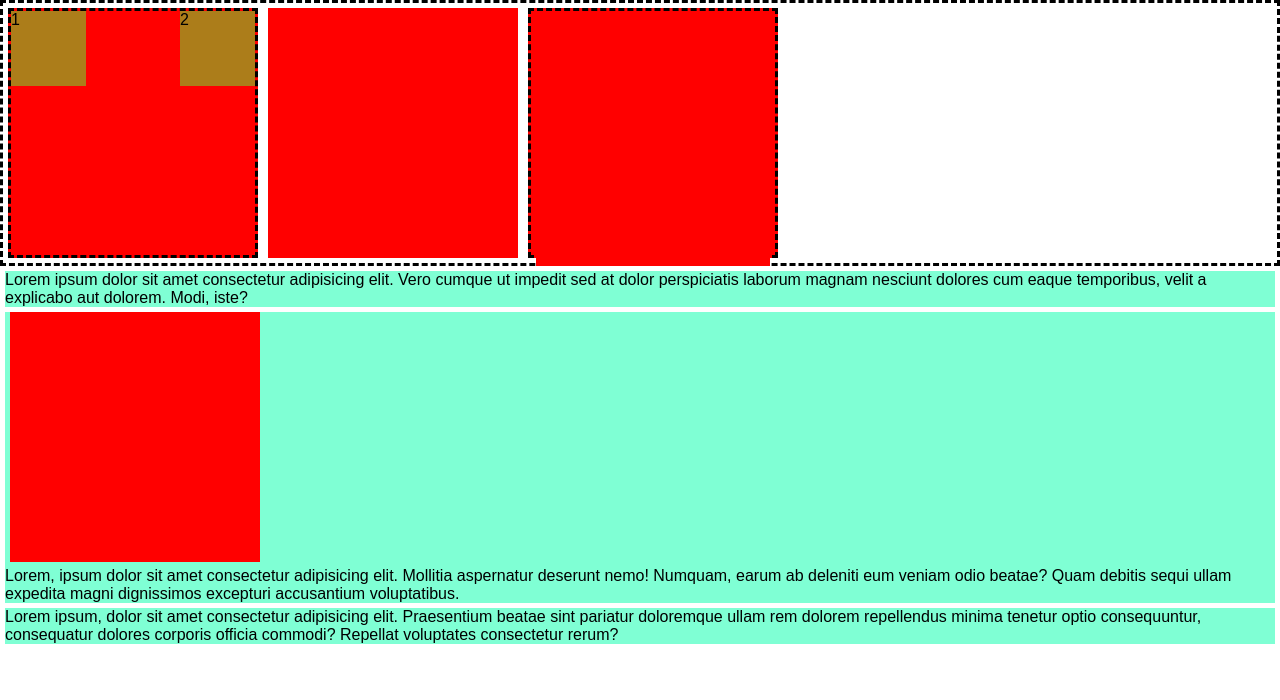
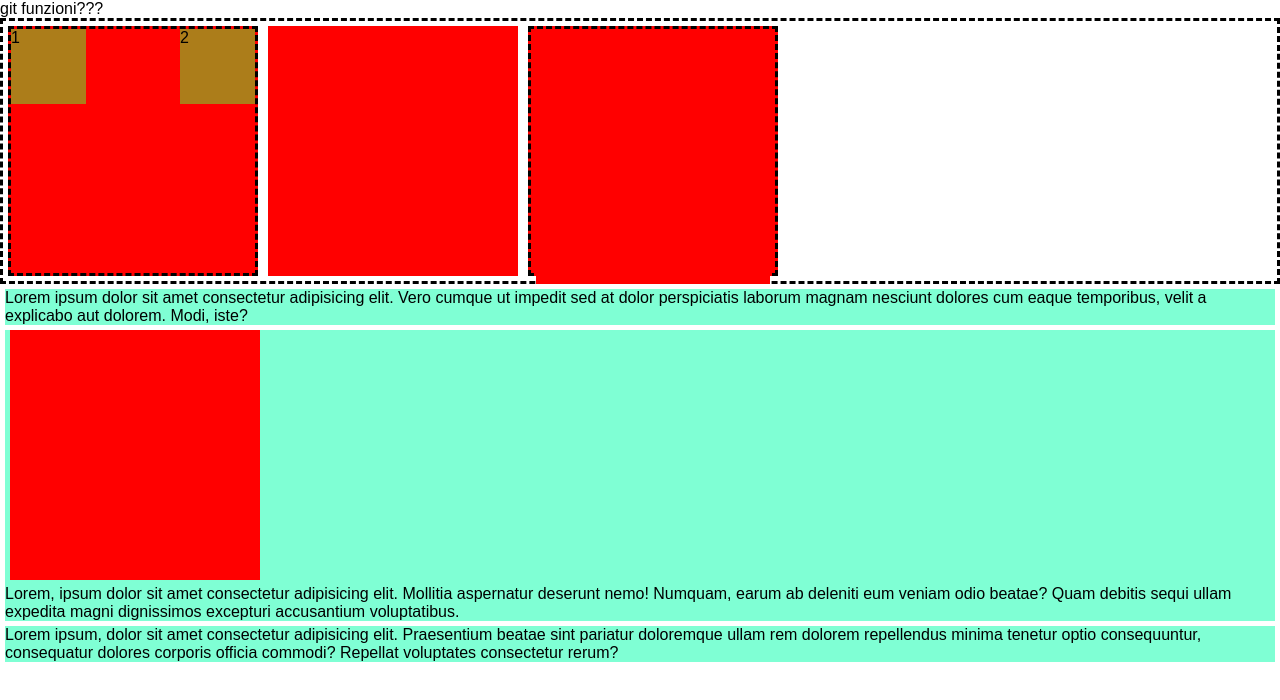
Before and after one commit to Dertix2341/hello_html, a plain HTML site: page flex-box/index.html in a window 1280 px wide. Drawn offline with Linux system fonts and the light colour scheme.

Commit message:
is a test to see if work git

```diff
--- a/flex-box/index.html
+++ b/flex-box/index.html
@@ -1,5 +1,8 @@
 <!DOCTYPE html>
 <html lang="en">
+
+
+<p>git funzioni???</p>
 
 <head>
     <meta charset="UTF-8">
```
